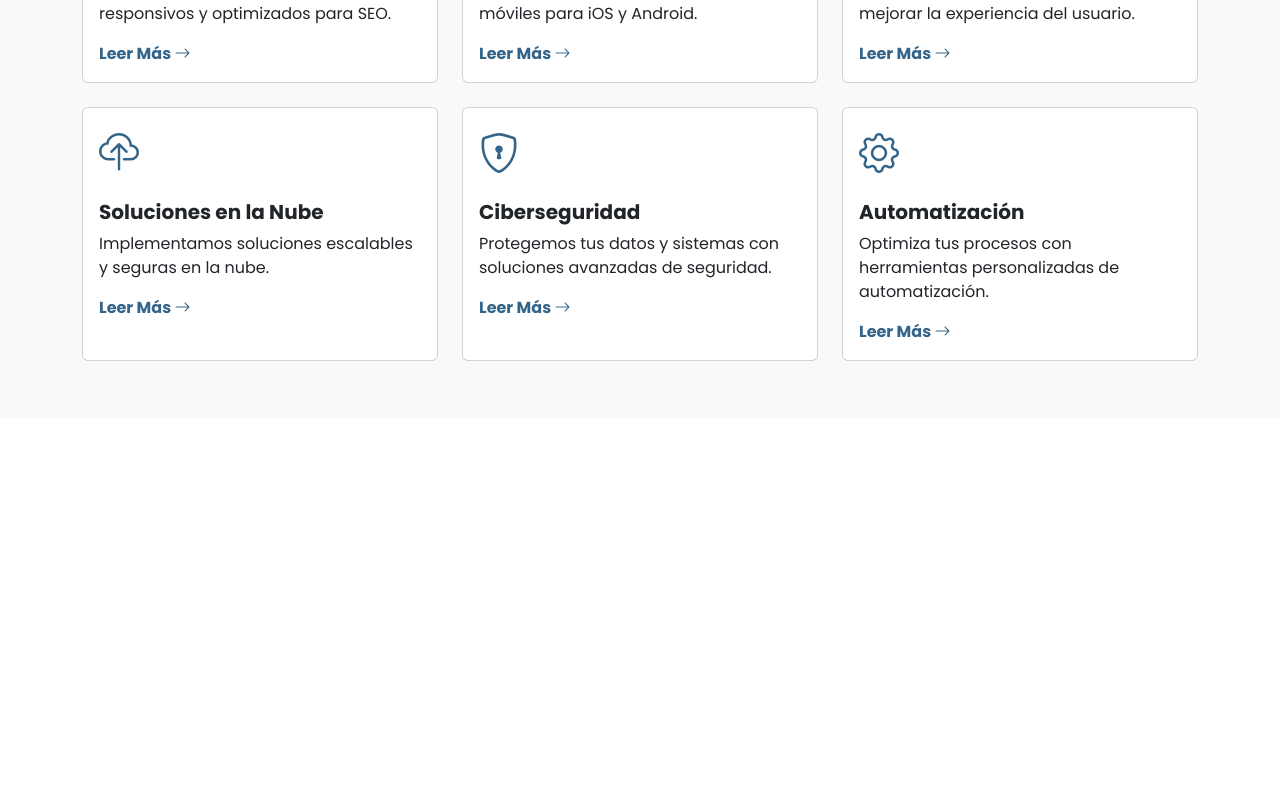
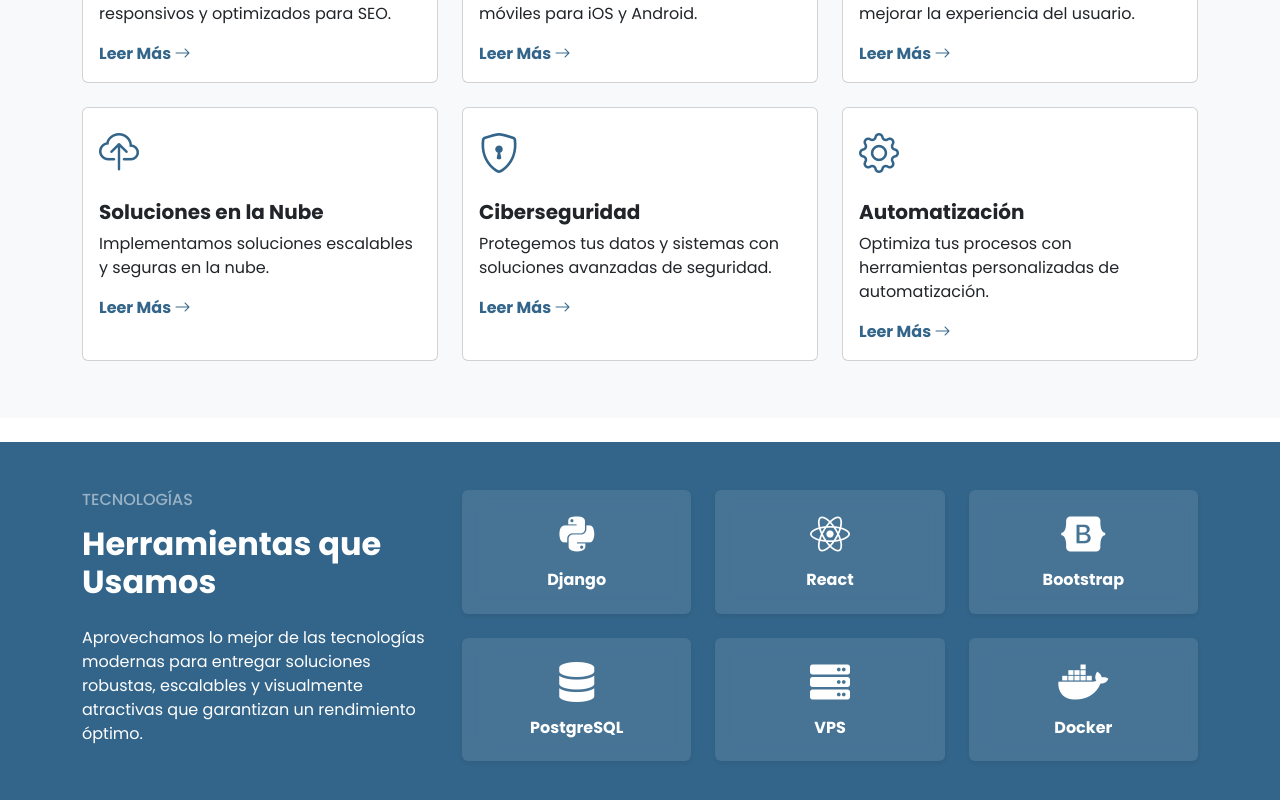
Before and after one commit to axxving/app-jsdevs-axv, a React (Vite) app: page / in a window 1280 px wide. Shown: the part 2474-3274 px from the top of the page. Before the commit the page ends 2916 px from the top, so only its background shows below. Built offline with nearby package versions, Linux system fonts and the light colour scheme.

Commit message:
fix: technologies

```diff
--- a/index.html
+++ b/index.html
@@ -1,13 +1,18 @@
 <!doctype html>
 <html lang="es">
+
 <head>
   <meta charset="UTF-8" />
   <link rel="icon" type="image/svg+xml" href="/vite.svg" />
   <meta name="viewport" content="width=device-width, initial-scale=1.0" />
+  <link href="https://cdnjs.cloudflare.com/ajax/libs/font-awesome/5.15.4/css/all.min.css" rel="stylesheet" />
+
   <title>JSDevs</title>
 </head>
+
 <body>
   <div id="root"></div>
   <script type="module" src="/src/main.jsx"></script>
 </body>
+
 </html>
--- a/src/components/page/Page.jsx
+++ b/src/components/page/Page.jsx
@@ -33,8 +33,8 @@ export const Page = () => {
             <About />
             <CompanyNumbers />
             <Services />
-            {/* <Technologies />
-            <Reasons />
+            <Technologies />
+            {/* <Reasons />
             <Testimonials />
             <CallToAction />
             <CaseStudies />
--- a/src/components/page/technologies/Technologies.jsx
+++ b/src/components/page/technologies/Technologies.jsx
@@ -3,69 +3,206 @@ import React from 'react';
 export const Technologies = () => {
     return (
         <section
-            className="technologies-section py-5 text-white bg-primary"
+            className="technologies-section py-5"
+            style={{ backgroundColor: '#33658A' }}
         >
             <div className="container">
                 <div className="row align-items-center">
+                    {/* Columna de texto */}
+                    <div className="col-md-4 text-center text-md-start mb-4 mb-md-0">
+                        <h6 className="text-uppercase text-white-50 mb-3">
+                            Tecnologías
+                        </h6>
+                        <h2 className="fw-bold text-white mb-4">
+                            Herramientas que Usamos
+                        </h2>
+                        <p className="text-white">
+                            Aprovechamos lo mejor de las tecnologías modernas
+                            para entregar soluciones robustas, escalables y
+                            visualmente atractivas que garantizan un rendimiento
+                            óptimo.
+                        </p>
+                    </div>
+
                     {/* Columna de logotipos */}
                     <div className="col-md-8">
-                        <div className="row g-4 text-center text-md-start">
-                            {/* Logotipos de tecnologías */}
+                        <div className="row g-4 text-center">
+                            {/* Tarjetas de tecnologías */}
                             {[
                                 {
                                     name: 'Django',
-                                    logo: 'https://via.placeholder.com/150?text=Django',
+                                    icon: 'fab fa-python',
                                 },
                                 {
                                     name: 'React',
-                                    logo: 'https://via.placeholder.com/150?text=React',
+                                    icon: 'fab fa-react',
                                 },
                                 {
                                     name: 'Bootstrap',
-                                    logo: 'https://via.placeholder.com/150?text=Bootstrap',
+                                    icon: 'fab fa-bootstrap',
                                 },
                                 {
                                     name: 'PostgreSQL',
-                                    logo: 'https://via.placeholder.com/150?text=PostgreSQL',
+                                    icon: 'fas fa-database',
                                 },
                                 {
-                                    name: 'AWS',
-                                    logo: 'https://via.placeholder.com/150?text=AWS',
+                                    name: 'VPS',
+                                    icon: 'fas fa-server',
                                 },
                                 {
                                     name: 'Docker',
-                                    logo: 'https://via.placeholder.com/150?text=Docker',
+                                    icon: 'fab fa-docker',
                                 },
                             ].map((tech, index) => (
                                 <div className="col-6 col-md-4" key={index}>
-                                    <img
-                                        src={tech.logo}
-                                        alt={`${tech.name} Logo`}
-                                        className="img-fluid"
-                                    />
-                                    <p className="mt-2">{tech.name}</p>
+                                    <div
+                                        className="tech-card p-4 d-flex flex-column align-items-center justify-content-center rounded shadow-sm"
+                                        style={{
+                                            background:
+                                                'rgba(255, 255, 255, 0.1)',
+                                            backdropFilter: 'blur(8px)',
+                                            transition:
+                                                'transform 0.3s, box-shadow 0.3s',
+                                        }}
+                                    >
+                                        <i
+                                            className={`${tech.icon} fs-1 mb-3`}
+                                            style={{ color: '#FFFFFF' }}
+                                        ></i>
+                                        <h5
+                                            className="fw-bold text-white mb-0"
+                                            style={{
+                                                fontSize: '1rem',
+                                            }}
+                                        >
+                                            {tech.name}
+                                        </h5>
+                                    </div>
                                 </div>
                             ))}
                         </div>
                     </div>
-
-                    {/* Columna de texto */}
-                    <div className="col-md-4 text-center text-md-start">
-                        <h6 className="text-uppercase text-white-50 mb-3">
-                            Tecnologías
-                        </h6>
-                        <h2 className="fw-bold mb-4">
-                            Herramientas que Usamos
-                        </h2>
-                        <p className="text-white-75">
-                            En nuestros proyectos empleamos tecnologías modernas
-                            y robustas que garantizan alto rendimiento,
-                            escalabilidad y una excelente experiencia para
-                            nuestros clientes.
-                        </p>
-                    </div>
                 </div>
             </div>
+
+            {/* Estilos adicionales */}
+            <style jsx>{`
+                .tech-card {
+                    transition: all 0.3s ease;
+                }
+                .tech-card:hover {
+                    background-color: #28527a; /* Azul más oscuro */
+                    color: #fff; /* Texto blanco */
+                    transform: translateY(-10px); /* Levantar la tarjeta */
+                }
+                .tech-card:hover i {
+                    color: #ffdd57; /* Color amarillo brillante */
+                }
+            `}</style>
         </section>
     );
 };
+
+// import React from 'react';
+
+// export const Technologies = () => {
+//     return (
+//         <section
+//             className="technologies-section py-5"
+//             style={{ backgroundColor: '#33658A' }}
+//         >
+//             <div className="container">
+//                 <div className="row align-items-center">
+//                     {/* Columna de texto */}
+//                     <div className="col-md-4 text-center text-md-start mb-4 mb-md-0">
+//                         <h6 className="text-uppercase text-white-50 mb-3">
+//                             Tecnologías
+//                         </h6>
+//                         <h2 className="fw-bold text-white mb-4">
+//                             Herramientas que Usamos
+//                         </h2>
+//                         <p className="text-white-75">
+//                             Aprovechamos lo mejor de las tecnologías modernas
+//                             para entregar soluciones robustas, escalables y
+//                             visualmente atractivas que garantizan un rendimiento
+//                             óptimo.
+//                         </p>
+//                     </div>
+
+//                     {/* Columna de logotipos */}
+//                     <div className="col-md-8">
+//                         <div className="row g-4 text-center">
+//                             {/* Tarjetas de tecnologías */}
+//                             {[
+//                                 {
+//                                     name: 'Django',
+//                                     icon: 'fab fa-python',
+//                                 },
+//                                 {
+//                                     name: 'React',
+//                                     icon: 'fab fa-react',
+//                                 },
+//                                 {
+//                                     name: 'Bootstrap',
+//                                     icon: 'fab fa-bootstrap',
+//                                 },
+//                                 {
+//                                     name: 'PostgreSQL',
+//                                     icon: 'fas fa-database',
+//                                 },
+//                                 {
+//                                     name: 'AWS',
+//                                     icon: 'fab fa-aws',
+//                                 },
+//                                 {
+//                                     name: 'Docker',
+//                                     icon: 'fab fa-docker',
+//                                 },
+//                             ].map((tech, index) => (
+//                                 <div className="col-6 col-md-4" key={index}>
+//                                     <div
+//                                         className="tech-card p-4 d-flex flex-column align-items-center justify-content-center rounded shadow-sm"
+//                                         style={{
+//                                             background: 'rgba(255, 255, 255, 0.1)',
+//                                             backdropFilter: 'blur(8px)',
+//                                             transition: 'transform 0.3s, box-shadow 0.3s',
+//                                         }}
+//                                     >
+//                                         <i
+//                                             className={`${tech.icon} fs-1 mb-3`}
+//                                             style={{ color: '#FFFFFF' }}
+//                                         ></i>
+//                                         <h5
+//                                             className="fw-bold text-white mb-0"
+//                                             style={{
+//                                                 fontSize: '1rem',
+//                                             }}
+//                                         >
+//                                             {tech.name}
+//                                         </h5>
+//                                     </div>
+//                                 </div>
+//                             ))}
+//                         </div>
+//                     </div>
+//                 </div>
+//             </div>
+
+//             {/* Estilos adicionales */}
+//             <style jsx>{`
+//                 .tech-card:hover {
+//                     transform: translateY(-10px);
+//                     box-shadow: 0px 10px 20px rgba(0, 0, 0, 0.3);
+//                 }
+
+//                 .tech-card i {
+//                     transition: color 0.3s;
+//                 }
+
+//                 .tech-card:hover i {
+//                     color: #ffdd57; /* Color amarillo brillante */
+//                 }
+//             `}</style>
+//         </section>
+//     );
+// };
```
Lines whose indentation alone changed are shown as unchanged.
